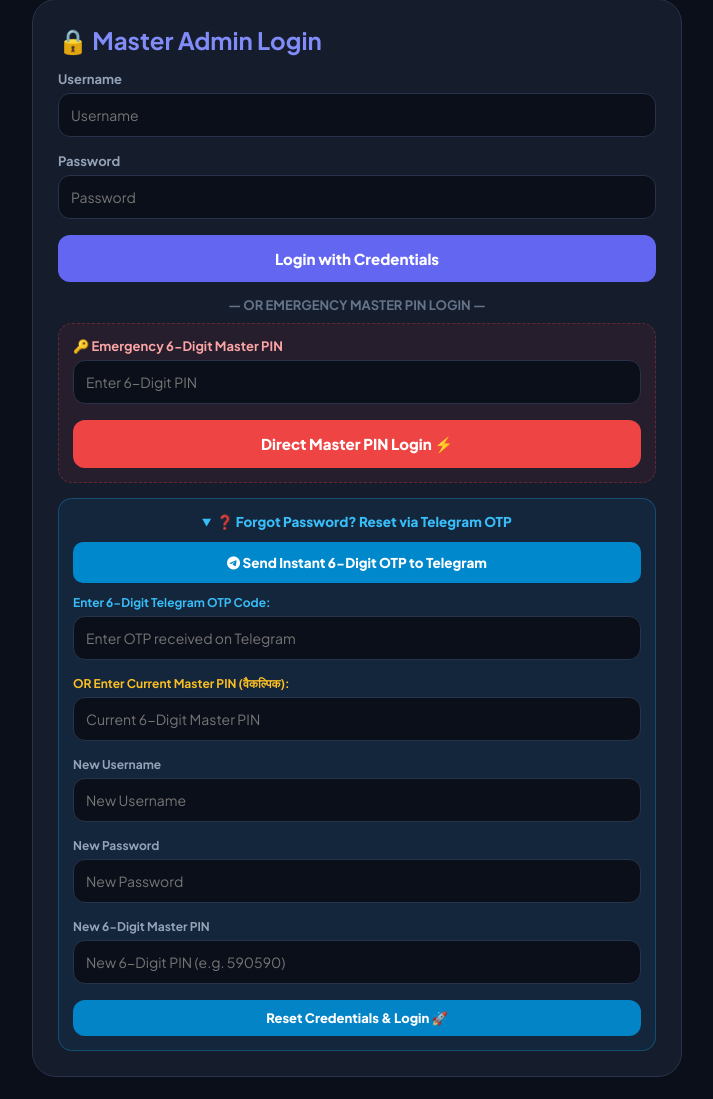
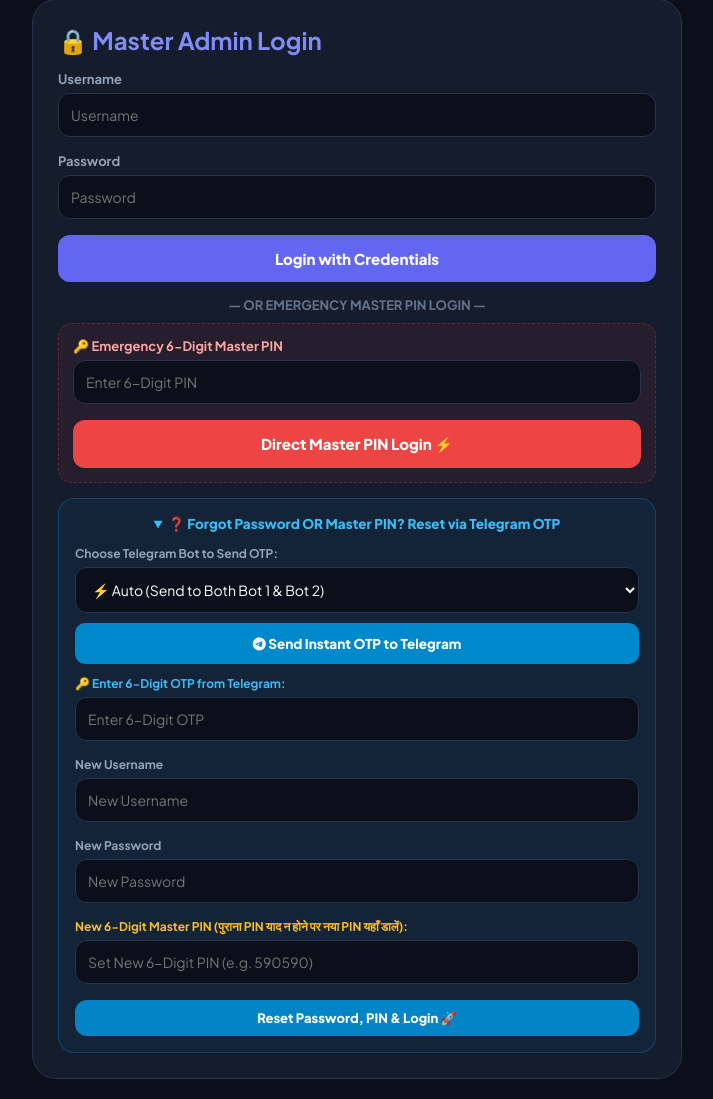
Before and after one commit to MDsahil4070/sahil-links, a Flask app: page /admin in a window 1280 px wide, after a click on "❓ Forgot Password OR Master PIN? Reset via Telegram OTP". Shown: the part 21-1120 px from the top of the page, without its empty margins (283-996 px from the left). Before the commit the page ends 1098 px from the top, so only its background shows below. Run offline with Flask 3, Linux system fonts and the light colour scheme.

Commit message:
Added Dual Telegram Bots and Master PIN recovery reset

```diff
--- a/app.py
+++ b/app.py
@@ -38,6 +38,8 @@ def load_data():
             "admin_pin": "590590",
             "tg_bot_token": "",
             "tg_chat_id": "",
+            "tg_bot_token_2": "",
+            "tg_chat_id_2": "",
             "total_views": 0,
             "title": "Sahil.com 590",
             "tagline": "@sahil.com590_",
@@ -125,6 +127,8 @@ def load_data():
         if "admin_pin" not in data: data["admin_pin"] = "590590"
         if "tg_bot_token" not in data: data["tg_bot_token"] = ""
         if "tg_chat_id" not in data: data["tg_chat_id"] = ""
+        if "tg_bot_token_2" not in data: data["tg_bot_token_2"] = ""
+        if "tg_chat_id_2" not in data: data["tg_chat_id_2"] = ""
         if "total_views" not in data: data["total_views"] = 0
         if "animation_style" not in data: data["animation_style"] = "anim-slide-up"
         if "custom_themes" not in data: data["custom_themes"] = []
@@ -135,14 +139,11 @@ def save_data(data):
     with open(DATA_FILE, "w", encoding="utf-8") as f:
         json.dump(data, f, ensure_ascii=False, indent=4)
 
-def send_telegram_otp(otp_code, data):
-    token = data.get("tg_bot_token", "").strip()
-    chat_id = data.get("tg_chat_id", "").strip()
+def send_single_tg_message(token, chat_id, otp_code, bot_name="Telegram Bot"):
+    if not token or not chat_id:
+        return False, f"⚠️ {bot_name} Token या Chat ID सेट नहीं है!"
 
-    if not token or not chat_id:
-        return False, "⚠️ Telegram Bot Token या Chat ID सेट नहीं है! नीचे सेटिंग्स में भरें या Master PIN इस्तेमाल करें।"
-
-    msg_text = f"🛡️ *Sahil.com 590 Security Alert*\n\n🔑 Your Security OTP: `{otp_code}`\n\n⏱️ यह कोड 10 मिनट के लिए मान्य है।"
+    msg_text = f"🛡️ *Sahil.com 590 Security Alert*\n\n🔑 Your Security OTP: `{otp_code}`\n\n⏱️ यह कोड 10 मिनट के लिए मान्य है।\n🤖 Delivered via: {bot_name}"
     url = f"https://api.telegram.org/bot{token}/sendMessage"
     payload = urllib.parse.urlencode({
         "chat_id": chat_id,
@@ -155,11 +156,34 @@ def send_telegram_otp(otp_code, data):
         with urllib.request.urlopen(req, timeout=8) as response:
             res = json.loads(response.read().decode('utf-8'))
             if res.get("ok"):
-                return True, "⚡ OTP आपके Telegram पर तुरंत भेज दिया गया है! Telegram चेक करें।"
+                return True, f"⚡ OTP {bot_name} पर सफलतापूर्वक भेज दिया गया है!"
             else:
-                return False, f"⚠️ Telegram Error: {res.get('description')}"
+                return False, f"⚠️ {bot_name} Error: {res.get('description')}"
     except Exception as e:
-        return False, f"⚠️ Telegram Connection Error: {str(e)}"
+        return False, f"⚠️ {bot_name} Network Error: {str(e)}"
+
+def send_telegram_otp(otp_code, data, bot_choice="auto"):
+    token1 = data.get("tg_bot_token", "").strip()
+    chat1 = data.get("tg_chat_id", "").strip()
+    token2 = data.get("tg_bot_token_2", "").strip()
+    chat2 = data.get("tg_chat_id_2", "").strip()
+
+    if bot_choice == "bot1":
+        return send_single_tg_message(token1, chat1, otp_code, "Primary Bot 1")
+    elif bot_choice == "bot2":
+        return send_single_tg_message(token2, chat2, otp_code, "Backup Bot 2")
+    else: # auto / both
+        success1, msg1 = send_single_tg_message(token1, chat1, otp_code, "Primary Bot 1")
+        success2, msg2 = send_single_tg_message(token2, chat2, otp_code, "Backup Bot 2")
+
+        if success1 and success2:
+            return True, "⚡ OTP दोनों Telegram बॉट्स (Bot 1 & Bot 2) पर भेज दिया गया है!"
+        elif success1:
+            return True, "⚡ OTP Telegram Primary Bot 1 पर भेज दिया गया है!"
+        elif success2:
+            return True, "⚡ OTP Telegram Backup Bot 2 पर भेज दिया गया है!"
+        else:
+            return False, f"⚠️ {msg1} | {msg2} (कृपया नीचे बॉट टोकन सेट करें या Master PIN का उपयोग करें)"
 
 @app.route("/")
 def home():
@@ -222,27 +246,26 @@ def admin():
 @app.route("/admin/send_tg_otp", methods=["POST"])
 def send_tg_otp():
     data = load_data()
+    req_json = request.get_json(silent=True) or {}
+    bot_choice = req_json.get("bot_choice", "auto")
+
     otp = str(random.randint(100000, 999999))
     session["admin_security_otp"] = otp
-    success, msg = send_telegram_otp(otp, data)
+    success, msg = send_telegram_otp(otp, data, bot_choice)
     return jsonify({"success": success, "msg": msg})
 
 @app.route("/admin/reset_password_otp", methods=["POST"])
 def reset_password_otp():
     data = load_data()
     entered_otp = request.form.get("reset_otp", "").strip()
-    master_pin_input = request.form.get("current_master_pin", "").strip()
     new_user = request.form.get("reset_user", "").strip()
     new_pass = request.form.get("reset_pass", "").strip()
     new_pin = request.form.get("reset_pin", "").strip()
 
     saved_otp = session.get("admin_security_otp")
-    master_pin = data.get("admin_pin", "590590")
 
-    is_otp_valid = bool(saved_otp and entered_otp and entered_otp == saved_otp)
-    is_pin_valid = bool(master_pin_input and master_pin_input == master_pin)
-
-    if is_otp_valid or is_pin_valid:
+    # 100% Reset via Telegram OTP (No old master PIN needed at all!)
+    if saved_otp and entered_otp == saved_otp:
         if new_user: data["admin_user"] = new_user
         if new_pass: data["admin_pass"] = new_pass
         if new_pin and len(new_pin) == 6: data["admin_pin"] = new_pin
@@ -251,7 +274,7 @@ def reset_password_otp():
         session["logged_in"] = True
         return redirect(url_for("admin_dashboard"))
     else:
-        return render_template("admin.html", logged_in=False, data=data, error="❌ गलत Telegram OTP या गलत Master PIN!")
+        return render_template("admin.html", logged_in=False, data=data, error="❌ गलत Telegram OTP कोड! रीसेट विफल हुआ।")
 
 @app.route("/admin/download_backup")
 def download_backup():
@@ -297,8 +320,10 @@ def admin_dashboard():
         elif action == "update_tg_settings":
             data["tg_bot_token"] = request.form.get("tg_bot_token", "").strip()
             data["tg_chat_id"] = request.form.get("tg_chat_id", "").strip()
+            data["tg_bot_token_2"] = request.form.get("tg_bot_token_2", "").strip()
+            data["tg_chat_id_2"] = request.form.get("tg_chat_id_2", "").strip()
             save_data(data)
-            msg_status = "✅ Telegram Bot सेटिंग्स सुरक्षित हो गईं! अब OTP टेस्ट करें।"
+            msg_status = "✅ दोनों Telegram Bots सेटिंग्स सुरक्षित हो गईं!"
 
         elif action == "restore_backup":
             if 'backup_file' in request.files:
--- a/templates/admin.html
+++ b/templates/admin.html
@@ -3,7 +3,7 @@
 <head>
     <meta charset="UTF-8">
     <meta name="viewport" content="width=device-width, initial-scale=1.0">
-    <title>Master Admin Control | Telegram OTP & PIN Security</title>
+    <title>Master Admin Control | Dual Telegram Bot & PIN Security</title>
     <link href="https://fonts.googleapis.com/css2?family=Plus+Jakarta+Sans:wght@400;600;700;800&display=swap" rel="stylesheet">
     <link rel="stylesheet" href="https://cdnjs.cloudflare.com/ajax/libs/font-awesome/6.5.1/css/all.min.css">
     <style>
@@ -66,25 +66,29 @@
                 <button type="submit" class="btn-main" style="background: #ef4444;">Direct Master PIN Login ⚡</button>
             </form>
 
-            <!-- 🔑 FORGOT PASSWORD / RESET VIA TELEGRAM OTP OR PIN -->
-            <div style="background: rgba(14, 165, 233, 0.08); border: 1px solid rgba(14, 165, 233, 0.3); padding: 14px; border-radius: 14px;">
+            <!-- 🔑 100% FORGOT PASSWORD & MASTER PIN RESET VIA TELEGRAM OTP -->
+            <div style="background: rgba(0, 136, 204, 0.08); border: 1px solid rgba(0, 136, 204, 0.35); padding: 16px; border-radius: 16px;">
                 <details>
                     <summary style="color: #38bdf8; font-weight: 800; cursor: pointer; font-size: 13.5px; text-align: center;">
-                        ❓ Forgot Password? Reset via Telegram OTP
+                        ❓ Forgot Password OR Master PIN? Reset via Telegram OTP
                     </summary>
-                    <div style="margin-top: 12px;">
+                    <div style="margin-top: 14px;">
+                        <label style="font-size: 12px;">Choose Telegram Bot to Send OTP:</label>
+                        <select id="login-bot-select" style="margin-bottom: 10px;">
+                            <option value="auto">⚡ Auto (Send to Both Bot 1 & Bot 2)</option>
+                            <option value="bot1">🤖 Primary Bot 1 Only</option>
+                            <option value="bot2">🤖 Backup Bot 2 Only</option>
+                        </select>
+
                         <button type="button" onclick="sendTgOtpLogin()" id="login-tg-btn" style="background: #0088cc; color: #fff; border: none; padding: 12px; border-radius: 10px; width: 100%; font-weight: 800; cursor: pointer; font-size: 13.5px; margin-bottom: 12px;">
-                            <i class="fa-brands fa-telegram"></i> Send Instant 6-Digit OTP to Telegram
+                            <i class="fa-brands fa-telegram"></i> Send Instant OTP to Telegram
                         </button>
 
                         <div id="login-alert-box" style="display:none;" class="alert-box"></div>
 
                         <form method="POST" action="/admin/reset_password_otp">
-                            <label style="font-size: 12px; color: #38bdf8;">Enter 6-Digit Telegram OTP Code:</label>
-                            <input type="text" name="reset_otp" placeholder="Enter OTP received on Telegram">
-
-                            <label style="font-size: 12px; color: #fbbf24;">OR Enter Current Master PIN (वैकल्पिक):</label>
-                            <input type="password" name="current_master_pin" placeholder="Current 6-Digit Master PIN" maxlength="6">
+                            <label style="font-size: 12px; color: #38bdf8;">🔑 Enter 6-Digit OTP from Telegram:</label>
+                            <input type="text" name="reset_otp" placeholder="Enter 6-Digit OTP" required>
 
                             <label style="font-size: 12px;">New Username</label>
                             <input type="text" name="reset_user" placeholder="New Username" required>
@@ -92,10 +96,10 @@
                             <label style="font-size: 12px;">New Password</label>
                             <input type="password" name="reset_pass" placeholder="New Password" required>
 
-                            <label style="font-size: 12px;">New 6-Digit Master PIN</label>
-                            <input type="password" name="reset_pin" placeholder="New 6-Digit PIN (e.g. 590590)" maxlength="6" required>
+                            <label style="font-size: 12px; color: #fbbf24;">New 6-Digit Master PIN (पुराना PIN याद न होने पर नया PIN यहाँ डालें):</label>
+                            <input type="password" name="reset_pin" placeholder="Set New 6-Digit PIN (e.g. 590590)" maxlength="6" required>
 
-                            <button type="submit" class="btn-main" style="background: #0284c7; padding: 10px; font-size: 13px;">Reset Credentials & Login 🚀</button>
+                            <button type="submit" class="btn-main" style="background: #0284c7; padding: 10px; font-size: 13px;">Reset Password, PIN & Login 🚀</button>
                         </form>
                     </div>
                 </details>
@@ -112,13 +116,20 @@
             <div class="alert-box">{{ msg_status }}</div>
             {% endif %}
 
-            <!-- 🔐 TELEGRAM OTP & MASTER PIN CREDENTIALS CHANGE -->
+            <!-- 🔐 DUAL TELEGRAM OTP & MASTER PIN CONTROLS -->
             <div style="background: rgba(0, 136, 204, 0.12); border: 2px solid rgba(0, 136, 204, 0.4); padding: 18px; border-radius: 18px; margin-bottom: 25px;">
-                <h3 style="color: #38bdf8; margin-bottom: 6px;"><i class="fa-brands fa-telegram"></i> 🛡️ Instant Telegram OTP Security Control</h3>
-                <p style="font-size: 12px; color: #94a3b8; margin-bottom: 12px;">बटन दबाते ही 1 सेकंड में आपके Telegram पर 6-Digit OTP आ जाएगा।</p>
+                <h3 style="color: #38bdf8; margin-bottom: 6px;"><i class="fa-brands fa-telegram"></i> 🛡️ Dual Telegram Bot OTP Security</h3>
+                <p style="font-size: 12px; color: #94a3b8; margin-bottom: 12px;">सुरक्षा OTP प्राप्त करने के लिए अपना पसंदीदा Telegram बॉट चुनें:</p>
+
+                <label style="font-size: 12px;">Select Telegram Bot:</label>
+                <select id="dash-bot-select" style="margin-bottom: 10px;">
+                    <option value="auto">⚡ Auto (Send to Both Bot 1 & Bot 2)</option>
+                    <option value="bot1">🤖 Primary Bot 1 Only</option>
+                    <option value="bot2">🤖 Backup Bot 2 Only</option>
+                </select>
 
                 <button type="button" onclick="sendTgOtpDash()" id="dash-tg-btn" style="background: linear-gradient(135deg, #0088cc, #005580); color: #fff; font-weight: 800; border: none; padding: 12px 14px; border-radius: 10px; width: 100%; cursor: pointer; font-size: 14px; margin-bottom: 15px;">
-                    <i class="fa-brands fa-telegram"></i> Send Instant 6-Digit OTP to My Telegram
+                    <i class="fa-brands fa-telegram"></i> Send Instant 6-Digit OTP to Telegram
                 </button>
 
                 <form method="POST" action="/admin/dashboard" id="security-form">
@@ -135,7 +146,7 @@
 
                     <hr style="border-color: rgba(255,255,255,0.1); margin: 15px 0;">
 
-                    <label style="color: #38bdf8;">🔑 Enter 6-Digit Telegram OTP (Telegram देखकर डालें):</label>
+                    <label style="color: #38bdf8;">🔑 Enter 6-Digit Telegram OTP (Master PIN याद न हो तो यह डालें):</label>
                     <input type="text" name="otp_code" id="otp_code_input" placeholder="Enter 6-Digit OTP from Telegram">
 
                     <label style="color: #fbbf24;">🔐 OR Enter Current 6-Digit Master PIN (वैकल्पिक):</label>
@@ -144,24 +155,34 @@
                     <button type="submit" class="btn-main" style="background: #0088cc;">Verify & Save Security Details 🚀</button>
                 </form>
 
-                <!-- TELEGRAM BOT CONFIG ACCORDION -->
+                <!-- DUAL BOT CONFIG ACCORDION -->
                 <div style="margin-top: 15px; border-top: 1px dashed rgba(255,255,255,0.15); padding-top: 10px;">
                     <details {% if not data.tg_bot_token %}open{% endif %}>
-                        <summary style="font-size: 12.5px; color: #38bdf8; cursor: pointer; font-weight: 700;">⚙️ Configure Telegram Bot (OTP पाने के लिए 1 बार भरें)</summary>
-                        <form method="POST" action="/admin/dashboard" style="margin-top: 10px; background: rgba(0,0,0,0.3); padding: 12px; border-radius: 12px;">
+                        <summary style="font-size: 12.5px; color: #38bdf8; cursor: pointer; font-weight: 700;">⚙️ Configure 2 Telegram Bots (Primary & Backup)</summary>
+                        <form method="POST" action="/admin/dashboard" style="margin-top: 10px; background: rgba(0,0,0,0.3); padding: 14px; border-radius: 12px;">
                             <input type="hidden" name="action" value="update_tg_settings">
 
-                            <label style="font-size: 12px; color: #fbbf24;">Telegram Bot Token (from @BotFather)</label>
-                            <input type="text" name="tg_bot_token" value="{{ data.tg_bot_token }}" placeholder="e.g. 7123456789:AAHxxxxxxxxxxxxxxxxxxxx" required>
+                            <!-- BOT 1 -->
+                            <h4 style="color: #fbbf24; font-size: 13px; margin-bottom: 6px;">🤖 Telegram Bot 1 (Primary)</h4>
+                            <label style="font-size: 11.5px;">Bot 1 Token (from @BotFather)</label>
+                            <input type="text" name="tg_bot_token" value="{{ data.tg_bot_token }}" placeholder="e.g. 7123456789:AAHxxxxxxxxxxxxxxxxxxxx">
 
-                            <label style="font-size: 12px; color: #38bdf8;">Your Telegram Chat ID (from @userinfobot)</label>
-                            <input type="text" name="tg_chat_id" value="{{ data.tg_chat_id }}" placeholder="e.g. 1234567890" required>
+                            <label style="font-size: 11.5px;">Bot 1 Chat ID (from @userinfobot)</label>
+                            <input type="text" name="tg_chat_id" value="{{ data.tg_chat_id }}" placeholder="e.g. 1234567890">
+
+                            <!-- BOT 2 -->
+                            <h4 style="color: #38bdf8; font-size: 13px; margin: 10px 0 6px;">🤖 Telegram Bot 2 (Backup)</h4>
+                            <label style="font-size: 11.5px;">Bot 2 Token (from @BotFather)</label>
+                            <input type="text" name="tg_bot_token_2" value="{{ data.tg_bot_token_2 }}" placeholder="Backup Bot Token (Optional)">
+
+                            <label style="font-size: 11.5px;">Bot 2 Chat ID (from @userinfobot)</label>
+                            <input type="text" name="tg_chat_id_2" value="{{ data.tg_chat_id_2 }}" placeholder="Backup Chat ID (Optional)">
 
                             <small style="color: #94a3b8; display: block; margin-bottom: 10px; font-size: 11px;">
-                                💡 <b>बोट कैसे बनाएं (1 मिनट):</b> Telegram में <b>@BotFather</b> को <code>/newbot</code> भेजें -> Token कॉपी करें -> अपने बोट को खोलकर <b>/start</b> दबाएं -> <b>@userinfobot</b> से अपनी Chat ID लेकर यहाँ भरें।
+                                💡 <b>बॉट कैसे बनाएं:</b> Telegram में <b>@BotFather</b> को <code>/newbot</code> भेजें -> Token लें -> अपने बोट में <b>/start</b> दबाएं -> <b>@userinfobot</b> से Chat ID लेकर यहाँ सेव करें।
                             </small>
 
-                            <button type="submit" class="btn-main" style="background: #0284c7; padding: 10px; font-size: 13px;">Save Telegram Bot Settings 💾</button>
+                            <button type="submit" class="btn-main" style="background: #0284c7; padding: 10px; font-size: 13px;">Save Both Bot Settings 💾</button>
                         </form>
                     </details>
                 </div>
@@ -646,37 +667,15 @@
         function sendTgOtpDash() {
             const btn = document.getElementById('dash-tg-btn');
             const alertBox = document.getElementById('live-alert-box');
-            btn.innerText = "⏳ Sending to Telegram...";
+            const botChoice = document.getElementById('dash-bot-select').value;
+
+            btn.innerText = "⏳ Sending OTP to Telegram...";
             btn.disabled = true;
 
             fetch('/admin/send_tg_otp', {
                 method: 'POST',
-                headers: { 'Content-Type': 'application/json' }
-            })
-            .then(res => res.json())
-            .then(data => {
-                alertBox.style.display = 'block';
-                alertBox.innerText = data.msg;
-                btn.innerText = "📩 Send Telegram OTP Again";
-                btn.disabled = false;
-            })
-            .catch(err => {
-                alertBox.style.display = 'block';
-                alertBox.innerText = "⚠️ Telegram OTP नहीं गया। कृपया Master PIN का उपयोग करें।";
-                btn.innerText = "📩 Send Instant 6-Digit OTP to My Telegram";
-                btn.disabled = false;
-            });
-        }
-
-        function sendTgOtpLogin() {
-            const btn = document.getElementById('login-tg-btn');
-            const alertBox = document.getElementById('login-alert-box');
-            btn.innerText = "⏳ Sending to Telegram...";
-            btn.disabled = true;
-
-            fetch('/admin/send_tg_otp', {
-                method: 'POST',
-                headers: { 'Content-Type': 'application/json' }
+                headers: { 'Content-Type': 'application/json' },
+                body: JSON.stringify({ bot_choice: botChoice })
             })
             .then(res => res.json())
             .then(data => {
@@ -692,6 +691,34 @@
                 btn.disabled = false;
             });
         }
+
+        function sendTgOtpLogin() {
+            const btn = document.getElementById('login-tg-btn');
+            const alertBox = document.getElementById('login-alert-box');
+            const botChoice = document.getElementById('login-bot-select').value;
+
+            btn.innerText = "⏳ Sending OTP to Telegram...";
+            btn.disabled = true;
+
+            fetch('/admin/send_tg_otp', {
+                method: 'POST',
+                headers: { 'Content-Type': 'application/json' },
+                body: JSON.stringify({ bot_choice: botChoice })
+            })
+            .then(res => res.json())
+            .then(data => {
+                alertBox.style.display = 'block';
+                alertBox.innerText = data.msg;
+                btn.innerText = "📩 Send Telegram OTP Again";
+                btn.disabled = false;
+            })
+            .catch(err => {
+                alertBox.style.display = 'block';
+                alertBox.innerText = "⚠️ Telegram OTP नहीं गया। कृपया Master PIN का उपयोग करें।";
+                btn.innerText = "📩 Send Instant OTP to Telegram";
+                btn.disabled = false;
+            });
+        }
     </script>
 </body>
 </html>
```
